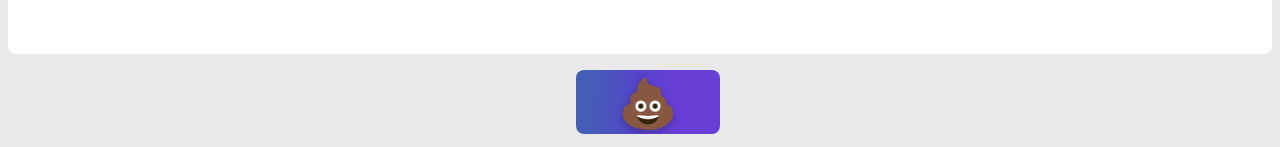
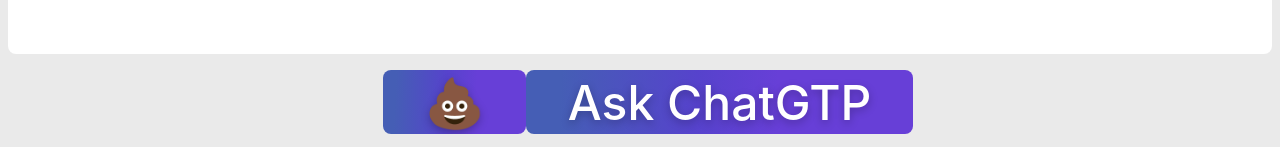
Before and after one commit to johncave/shat-gpt, a React (Vite) app in the folder shatgpt-frontend/: page / in a window 1280 px wide. Shown: the part 650-797 px from the top of the page. Built offline with nearby package versions, Linux system fonts and the light colour scheme.

Commit message:
added prompt to ask chatGTP

```diff
--- a/shatgpt-frontend/src/App.jsx
+++ b/shatgpt-frontend/src/App.jsx
@@ -1,9 +1,21 @@
 import { useState } from 'react'
 import reactLogo from './assets/react.svg'
 import './App.css'
+import Leaderboard from './components/leaderboard'
 
 function App() {
   const [count, setCount] = useState(0)
+
+  function promptToGTP(){
+    let inputToGTP = prompt("What would you ask ChatGTP?")
+    let charCount = inputToGTP.length
+    if (count > charCount){
+        return;
+    }
+    else{
+        alert("You do not have enough coins!")
+    }
+  }
 
   window.onload = function () {
     let conn;
@@ -45,7 +57,7 @@
         var websock_proto = "wss";
         if (location.protocol !== "https:") {
             websock_proto = "ws";
-          }
+        }
         conn = new WebSocket(websock_proto +"://" + document.location.host + "/ws/shatgpt");
         conn.onclose = function (evt) {
             let item = document.createElement("div");
@@ -75,14 +87,20 @@
 
   return (
     <>
-      <div id="log"></div>
-      <form id="form">
-      {/* <input type="text" id="msg" size="64" autofocus/>
+        <div id="log"></div>
+        <form id="form">
+        {/* <input type="text" id="msg" size="64" autofocus/>
       <input type="submit" value="🐘" size="50"/> */}
-          <button type="submit" class="button-36" role="button">💩</button>
-      </form>
+        <button type="submit" className="button-36" role="button">
+        💩
+        </button>
+        <button type="submit" className="button-36" role="button" onClick={promptToGTP}>
+            Ask ChatGTP
+        </button>
+        </form>
+        <Leaderboard />
     </>
-  )
+  );
 }
 
 export default App
```
